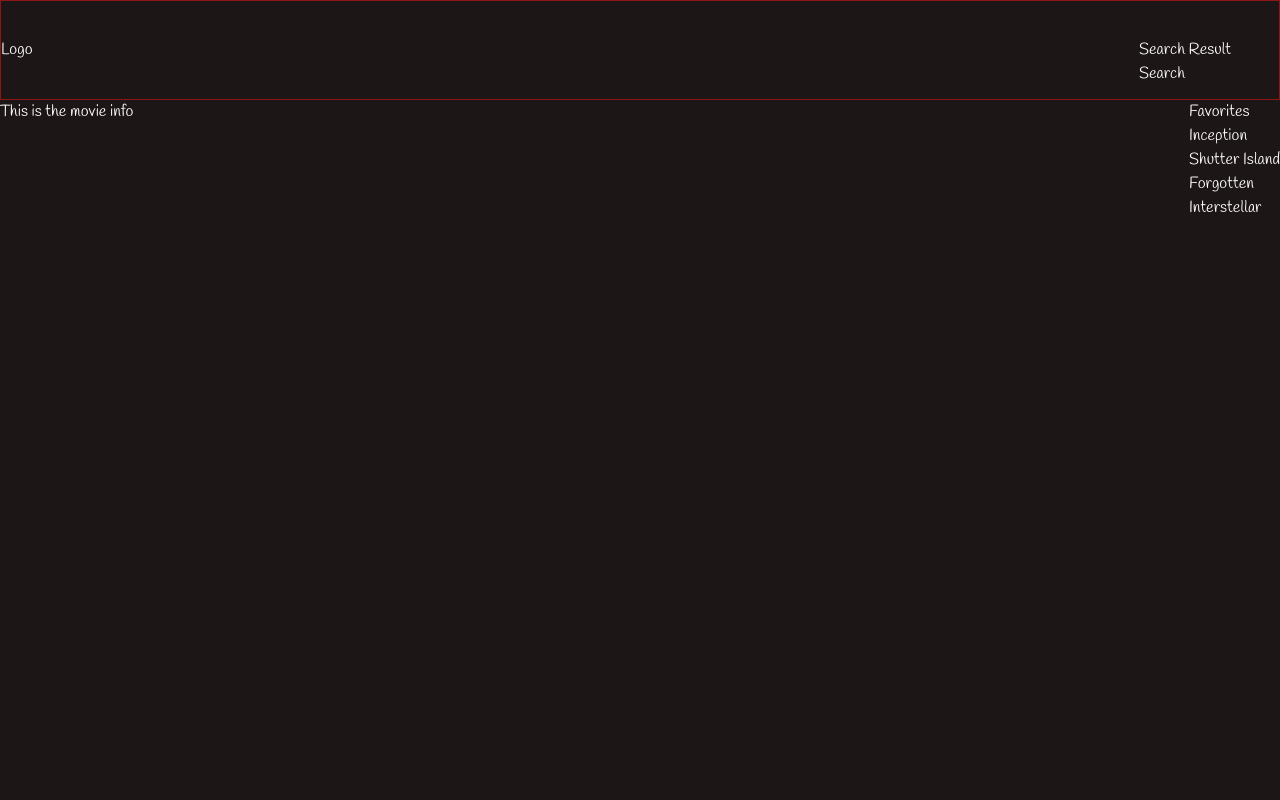
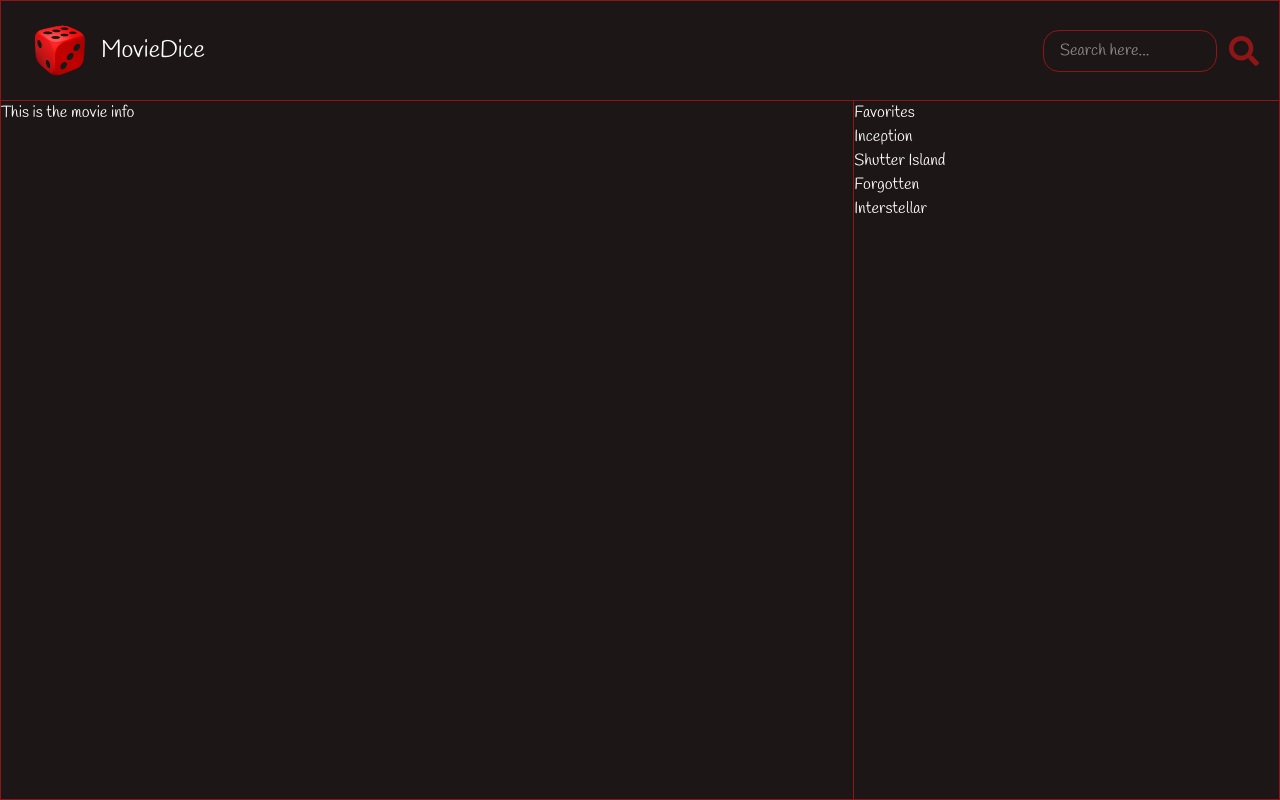
Before and after one commit to CabutinBenciel0425/movie-list, a React (Vite) app: page / in a window 1280 px wide. Built offline with nearby package versions, Linux system fonts and the light colour scheme.

Commit message:
Fixed the UI (not yet finished)

```diff
--- a/package.json
+++ b/package.json
@@ -13,6 +13,7 @@
     "@tailwindcss/vite": "^4.2.2",
     "react": "^19.2.5",
     "react-dom": "^19.2.5",
+    "react-icons": "^5.6.0",
     "tailwindcss": "^4.2.2"
   },
   "devDependencies": {
--- a/src/components/Favorites.tsx
+++ b/src/components/Favorites.tsx
@@ -1,6 +1,9 @@
 function Favorites() {
   return (
-    <aside style={{ gridArea: "sidebar" }}>
+    <aside
+      style={{ gridArea: "sidebar" }}
+      className="border border-border-main"
+    >
       <h1>Favorites</h1>
 
       <ul>
--- a/src/components/Header.tsx
+++ b/src/components/Header.tsx
@@ -5,7 +5,7 @@ function Header() {
   return (
     <header
       style={{ gridArea: "header" }}
-      className="border border-border-main flex flex-row items-center justify-between"
+      className="border border-b-0 border-border-main flex flex-row items-center justify-between px-5"
     >
       <Logo />
       <Searchbar />
--- a/src/components/Main.tsx
+++ b/src/components/Main.tsx
@@ -2,7 +2,10 @@ import MovieInfo from "./MovieInfo";
 
 function Main() {
   return (
-    <main style={{ gridArea: "main" }}>
+    <main
+      style={{ gridArea: "main" }}
+      className="border border-r-0 border-border-main h-full"
+    >
       <MovieInfo />
     </main>
   );
--- a/src/components/Searchbar.tsx
+++ b/src/components/Searchbar.tsx
@@ -1,12 +1,31 @@
+import { FaSearch } from "react-icons/fa";
+
 function Searchbar() {
   return (
-    <div>
-      <div>
-        <input type="text" />
-        <div>Search Result</div>
+    <div className="flex flex-row items-center justify-center gap-3">
+      <div className="relative">
+        <input
+          type="text"
+          className="border border-border-main rounded-2xl outline-none px-4 py-2"
+          placeholder="Search here..."
+        />
+        {/* <div className="absolute bg-border-main w-full rounded-2xl px-3 py-2">
+          <ul className="flex flex-col gap-2 overflow-y-auto max-h-40">
+            <li className="border-b border-b-border-secondary">Inception</li>
+            <li className="border-b border-b-border-secondary">
+              Shutter Island
+            </li>
+            <li className="border-b border-b-border-secondary">Forgotten</li>
+            <li className="border-b border-b-border-secondary">Interstellar</li>
+            <li className="border-b border-b-border-secondary">Interstellar</li>
+            <li className="border-b border-b-border-secondary">Interstellar</li>
+          </ul>
+        </div> */}
       </div>
-      <div>
-        <button>Search</button>
+      <div className="flex items-center">
+        <button>
+          <FaSearch className="text-3xl text-border-main cursor-pointer hover:text-border-secondary transition-all duration-200 ease-in" />
+        </button>
       </div>
     </div>
   );
--- a/src/styles.css
+++ b/src/styles.css
@@ -34,11 +34,16 @@
     height: 100%;
     width: 100%;
     display: grid;
-    grid-template-columns: repeat(2, minmax(0, 1fr));
+    grid-template-columns: 1fr 1fr minmax(180px, 1fr);
     grid-template-rows: 100px 1fr;
     grid-template-areas:
       "header header header"
       "main main sidebar";
+  }
+
+  ul {
+    scrollbar-width: thin;
+    scrollbar-color: #d84040 transparent;
   }
 }
 
--- a/src/ui/Logo.tsx
+++ b/src/ui/Logo.tsx
@@ -1,5 +1,15 @@
 function Logo() {
-  return <div>Logo</div>;
+  return (
+    <div>
+      <a
+        href="#"
+        className="flex flex-row text-2xl items-center justify-center"
+      >
+        <img src="logo.png" alt="Logo" className="w-20" />
+        <span>MovieDice</span>
+      </a>
+    </div>
+  );
 }
 
 export default Logo;
```
Also changed, not shown: public/logo.png (added), 1 other file (tests, documents, lock files or other folders).
